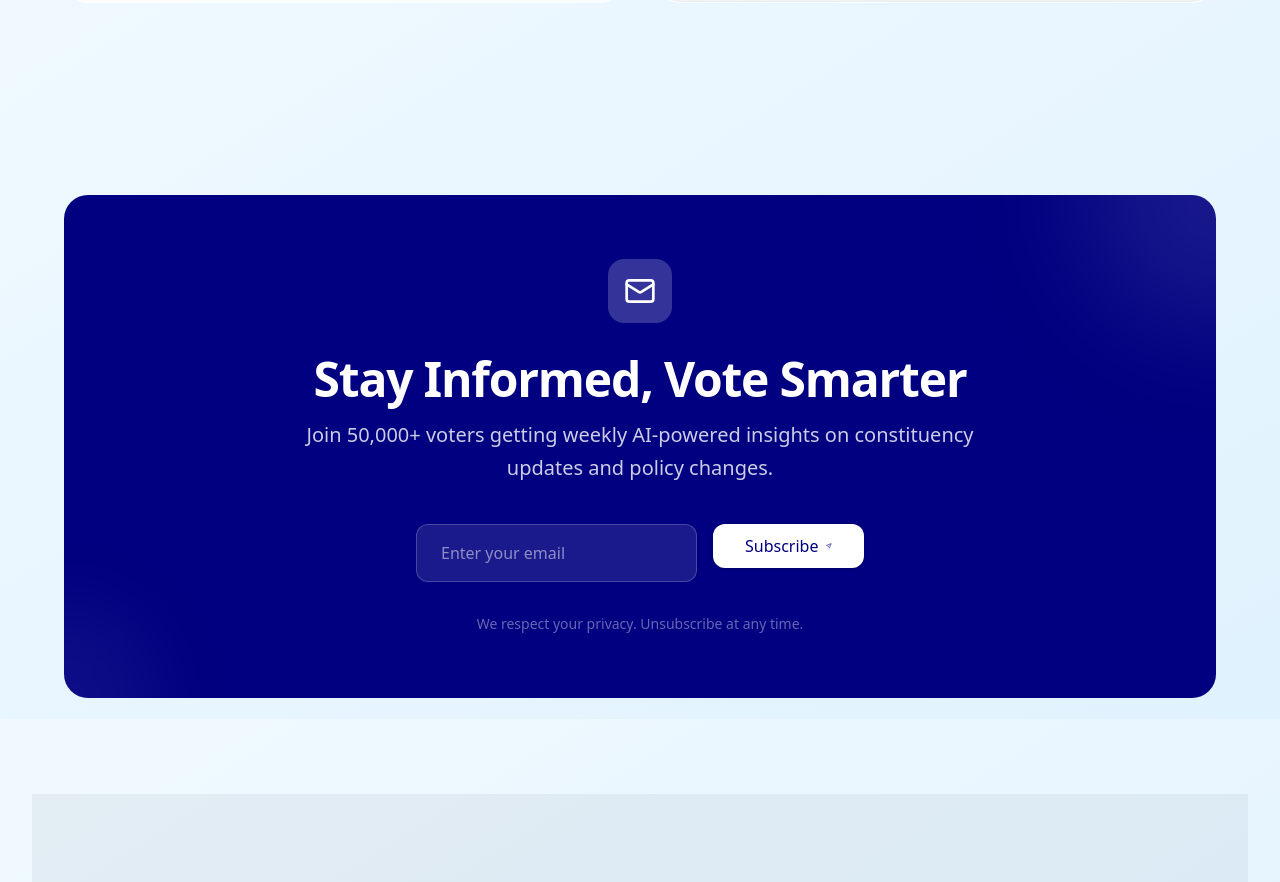
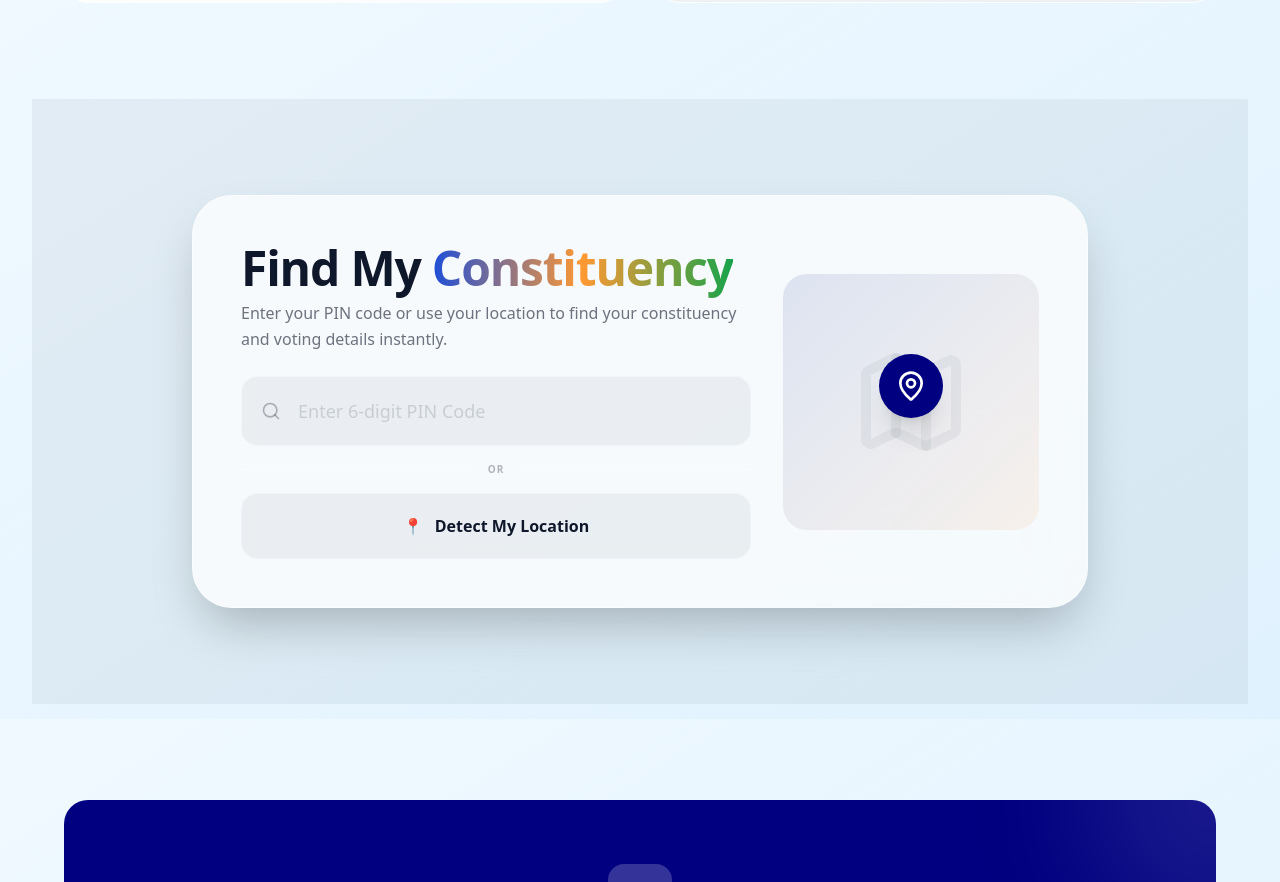
Before and after one commit to Abhaypsingh21062007/Prompt-war-Challenge-2, a Next.js app: page / in a window 1280 px wide. Shown: the part 6481-7363 px from the top of the page. Built offline with nearby package versions, Linux system fonts and the light colour scheme.

Commit message:
Integrate FindConstituency tool into Home and VoteKit pages

```diff
--- a/src/pages/index.tsx
+++ b/src/pages/index.tsx
@@ -13,6 +13,7 @@ import IssueTracking from '@/components/IssueTracking';
 import VoterStats from '@/components/VoterStats';
 import FAQ from '@/components/FAQ';
 import Newsletter from '@/components/Newsletter';
+import FindConstituency from '@/components/FindConstituency';
 import ProgressTracker from '@/components/ProgressTracker';
 import { Section } from '@/components/ui/Section';
 import { Typography } from '@/components/ui/Typography';
@@ -151,6 +152,13 @@ export default function Home() {
         </Section>
       </motion.div>
 
+      {/* Find My Constituency Section */}
+      <motion.div {...revealProps} id="find-constituency">
+        <Section className="bg-[var(--foreground)]/5">
+          <FindConstituency />
+        </Section>
+      </motion.div>
+
       {/* Newsletter Section */}
       <motion.div {...revealProps}>
         <Section>
--- a/src/pages/votekit.tsx
+++ b/src/pages/votekit.tsx
@@ -3,6 +3,7 @@ import { Section } from '@/components/ui/Section';
 import { Typography } from '@/components/ui/Typography';
 import VotingEssentials from '@/components/VotingEssentials';
 import EligibilityChecker from '@/components/EligibilityChecker';
+import FindConstituency from '@/components/FindConstituency';
 import { motion } from 'framer-motion';
 
 const revealProps = {
@@ -36,6 +37,11 @@ export default function VoteKit() {
           </motion.div>
         </div>
 
+        {/* Find My Constituency Tool */}
+        <motion.div {...revealProps} className="mb-24">
+          <FindConstituency />
+        </motion.div>
+
         {/* Voting Essentials (Flashcards) */}
         <motion.div {...revealProps} id="essentials" className="mb-24">
           <div className="text-center mb-12">
```
